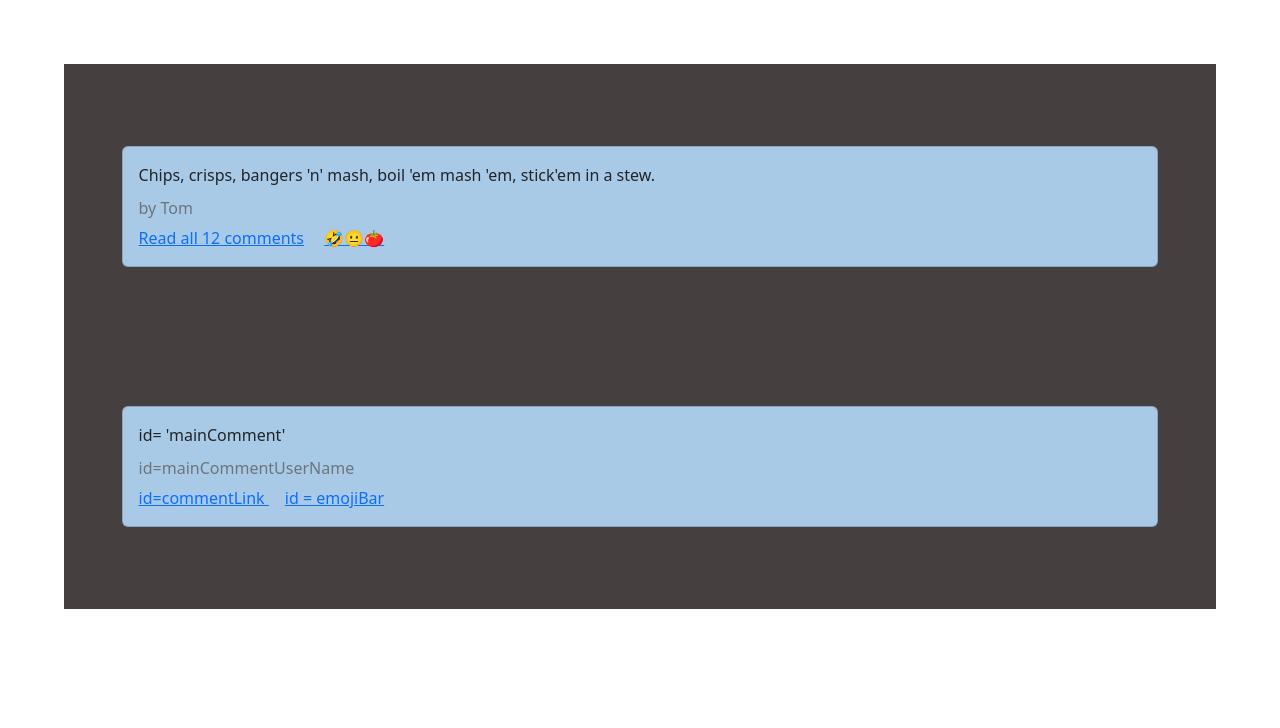
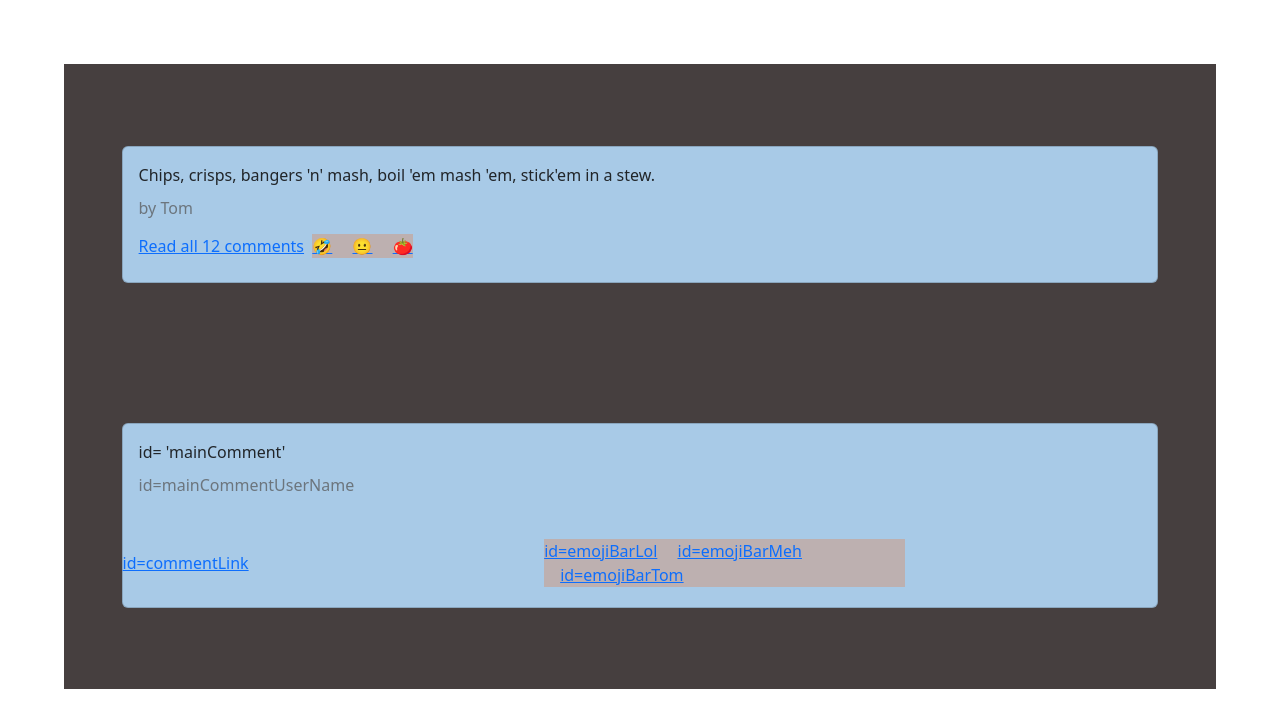
Before and after one commit to Gioele-M/group_project_client, a website: page index.html in a window 1280 px wide. Drawn offline with nearby package versions, Linux system fonts and the light colour scheme.

Commit message:
fix emojibar, update id=s of the comment card, use grids to place 'read comments' and emoji bar next to each other in index .html

```diff
--- a/index.css
+++ b/index.css
@@ -10,3 +10,17 @@
     margin: 5%;
 
 }
+
+.emojiBar {
+    max-width: fit-content;
+    background-color: rgb(189, 176, 176);
+    /* margin: auto; */
+}
+
+.grid-container {
+    display: grid;
+    grid-template-columns: 1fr 1fr;
+    /* grid-gap: 20px; */
+    align-items: center;
+    width: fit-content;
+}
--- a/index.html
+++ b/index.html
@@ -18,12 +18,25 @@
             <div class="card-body" >
             <p class="card-text" id="maincomment">Chips, crisps, bangers 'n' mash, boil 'em mash 'em, stick'em in a stew.</p>
             <h6 class="card-subtitle mb-2 text-muted" id="mainCommentUserName">by Tom</h6>
-            <a href="#" class="card-link" id="commentLink">Read all 12 comments</a>
-            <a href="#" class="card-link" id="emojiBar">🤣😐🍅</a>
+            <!-- <a href="#" class="card-link" id="emojiBar">🤣😐🍅</a> -->
 
+            <div class="grid-container">
+
+                <div class="grid-child purple">
+                    <a href="#" class="card-link" id="commentLink">Read all 12 comments</a>
+
+                </div>
+
+                <div class="grid-child green">
+                    <section class="emojiBar" >
+                        <a href="#" class="card-link" id="emojiBarLol">🤣</a>
+                        <a href="#" class="card-link" id="emojiBarMeh">😐</a>
+                        <a href="#" class="card-link" id="emojiBarTom">🍅</a>
+                    </section>
+                </div>
             </div>
         </div>
-
+    </div>
         <br>
 
 <!-- placeholders?] -->
@@ -32,8 +45,23 @@
             <div class="card-body" >
             <p class="card-text" id="mainComment">id= 'mainComment'</p>
             <h6 class="card-subtitle mb-2 text-muted" id="mainCommentUserName">id=mainCommentUserName</h6>
-            <a href="#" class="card-link" id="commentLink">id=commentLink </a>
-            <a href="#" class="card-link" id="emojiBar">id = emojiBar</a>
+
+
+            </div>
+
+            <div class="grid-container">
+
+                <div class="grid-child purple">
+                    <a href="#" class="card-link" id="commentLink">id=commentLink </a>
+                </div>
+
+                <div class="grid-child green">
+                    <section class="emojiBar" >
+                        <a href="#" class="card-link" id="emojiBarLol">id=emojiBarLol</a>
+                        <a href="#" class="card-link" id="emojiBarMeh">id=emojiBarMeh</a>
+                        <a href="#" class="card-link" id="emojiBarTom">id=emojiBarTom</a>
+                    </section>
+                </div>
 
             </div>
         </div>
```
